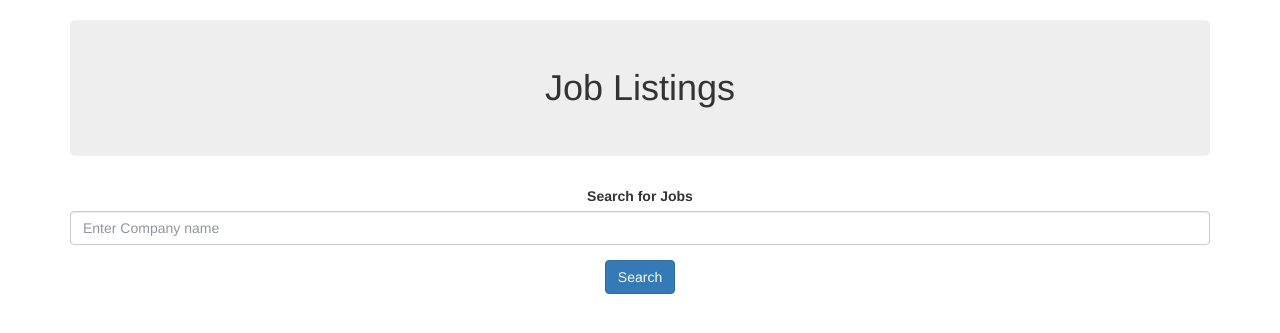
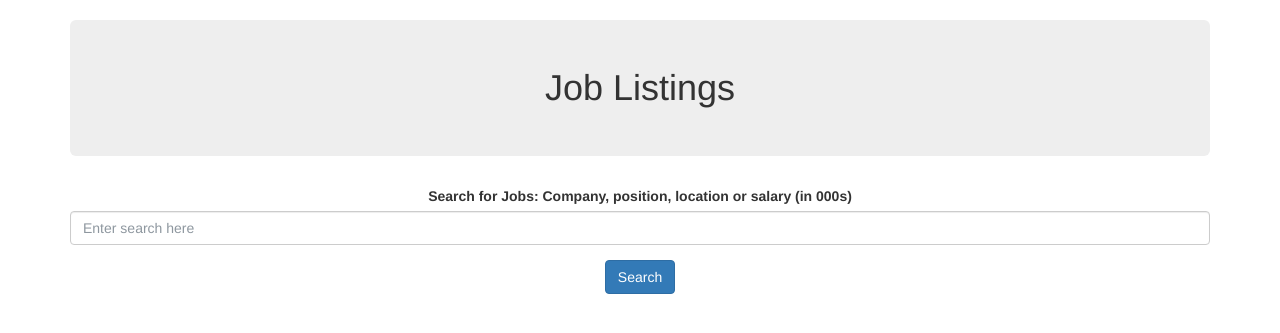
Before and after one commit to MarkovCredit/UCI_DRSM_Project2, a Flask app: page /table in a window 1280 px wide. Shown: the part 62-395 px from the top of the page. Run offline with Flask 2, Linux system fonts and the light colour scheme; data that the repository does not hold is empty; some libraries are stand-ins or nearby versions.

Commit message:
adding minor changes

```diff
--- a/static/js/app.js
+++ b/static/js/app.js
@@ -34,9 +34,9 @@ function BuildTable(){
       var filteredData = tableData.filter(job =>
         // job.City.indexOf(inputValue) !== -1)
         regex.test(job.Title||job.Company||job.City||job.State||job.Designation||job.Source)||
-        ((job.MaxSalary <= inputValue || job.MaxSalary > inputValue) && job.MaxSalary)
-        ||((job.MinSalary <= inputValue || job.MinSalary > inputValue) && job.MinSalary)
-        || ((job.AvgSalary <= inputValue || job.AvgSalary > inputValue) && job.AvgSalary))
+        // ((job['Max Salary'] <= inputValue || job['Max Salary'] > inputValue) && job['Max Salary'])
+        // ||((job['Min Salary'] <= inputValue || job['Min Salary'] > inputValue) && job['Min Salary'])
+        (job.AvgSalary - inputValue <= 10 && job.AvgSalary - inputValue >= -10) && job.AvgSalary)
       console.log(filteredData.length)
 
 
@@ -103,7 +103,7 @@ function BuildTable(){
         thead = table.append('thead')
         thead.append('p').text('There are '+filteredData.length+''+' possible jobs meeting your search.' )
       var data_ = tabulate(filteredData,
-      ['Designation','Company','AvgSalary','MinSalary','MaxSalary','City','State','Source','Title']);
+      ['Designation','Company','AvgSalary','Min Salary','Max Salary','City','State','Source','Title']);
       }
   })
   })
--- a/templates/index.html
+++ b/templates/index.html
@@ -47,8 +47,8 @@
         <div class="row">
             <div class="col-md-12">
                 <div class="form-group">
-                    <label for="stockInput">Search for Jobs</label>
-                    <input type="text" class="form-control" id="companyInput" name="company" placeholder="Enter Company name">
+                    <label for="stockInput">Search for Jobs: Company, position, location or salary (in 000s)</label>
+                    <input type="text" class="form-control" id="companyInput" name="company" placeholder="Enter search here">
                   </div>
                   <button id="filter-btn" type="submit" class="btn btn-primary btn-md">Search</button>
                 </form>
```
Also changed, not shown: 4 other files.
